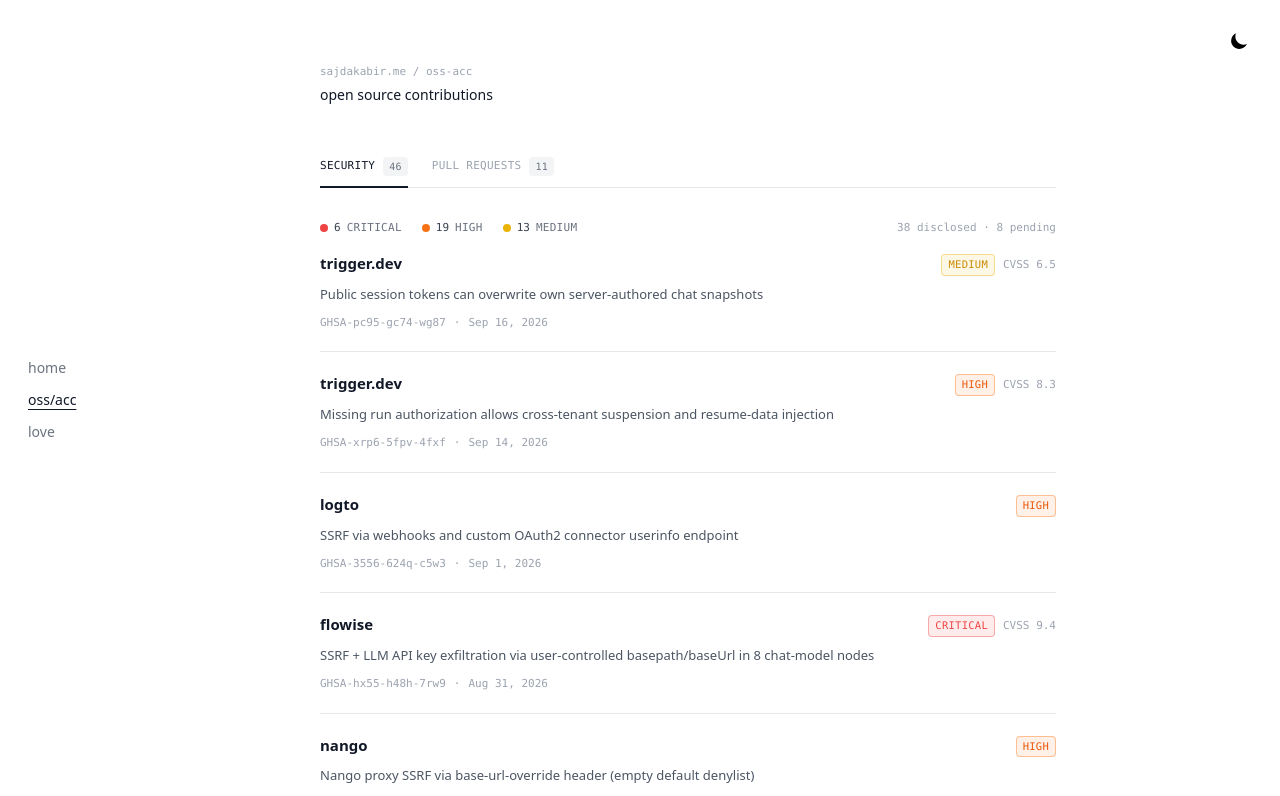
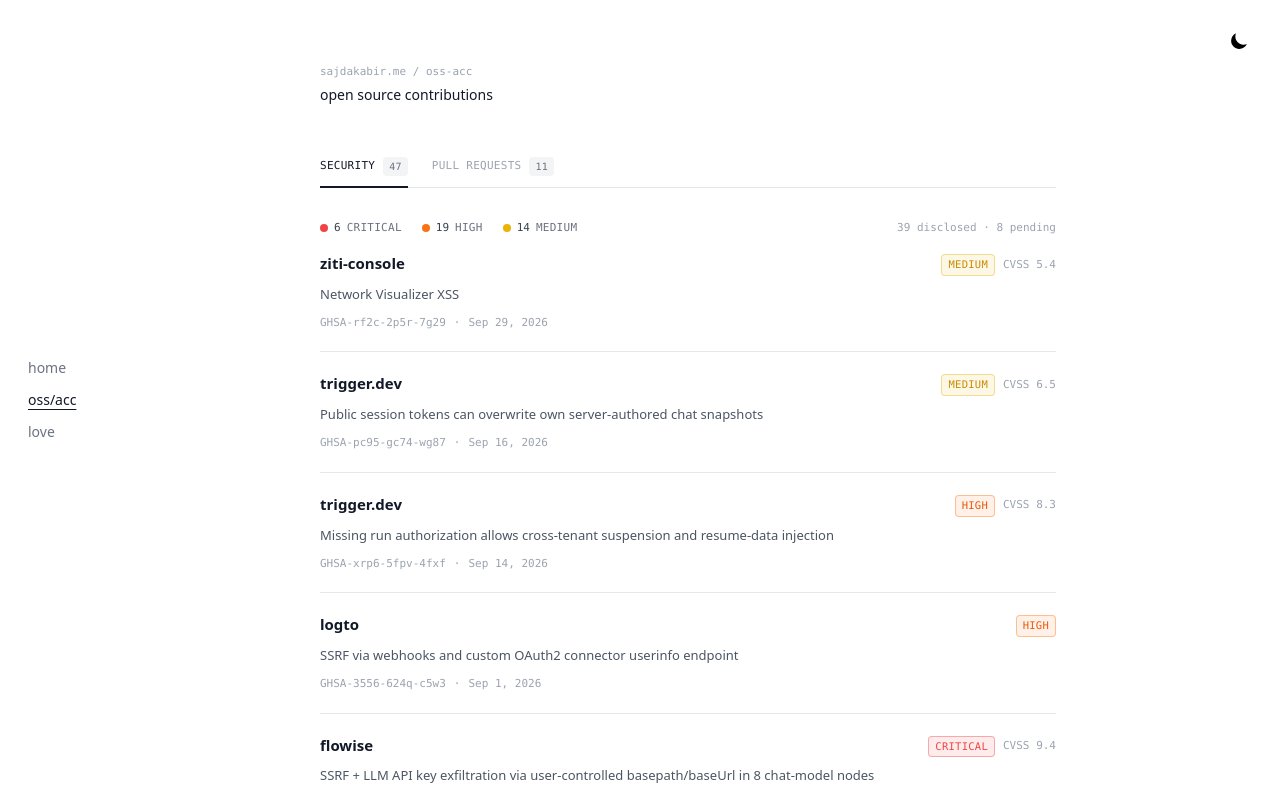
Before and after one commit to sajdakabir/saju, a Next.js app: page /oss-acc in a window 1280 px wide. Shown: the top 796 px of the page. Built offline with nearby package versions, Linux system fonts and the light colour scheme.

Commit message:
Add ziti-console security advisory GHSA-rf2c-2p5r-7g29

```diff
--- a/src/app/oss-acc/page.tsx
+++ b/src/app/oss-acc/page.tsx
@@ -116,6 +116,7 @@ type SecurityFinding = {
 
 // Coordinated disclosures reported via zerotrail — GitHub Security Advisories.
 const securityFindings: SecurityFinding[] = [
+  { id: 'GHSA-rf2c-2p5r-7g29', date: 'Sep 29, 2026', project: 'ziti-console', title: 'Network Visualizer XSS', severity: 'Medium', cvss: '5.4', href: 'https://github.com/openziti/ziti-console/security/advisories/GHSA-rf2c-2p5r-7g29', published: true },
   { id: 'GHSA-pc95-gc74-wg87', date: 'Sep 16, 2026', project: 'trigger.dev', title: 'Public session tokens can overwrite own server-authored chat snapshots', severity: 'Medium', cvss: '6.5', href: 'https://github.com/triggerdotdev/trigger.dev/security/advisories/GHSA-pc95-gc74-wg87', published: true },
   { id: 'GHSA-xrp6-5fpv-4fxf', date: 'Sep 14, 2026', project: 'trigger.dev', title: 'Missing run authorization allows cross-tenant suspension and resume-data injection', severity: 'High', cvss: '8.3', href: 'https://github.com/triggerdotdev/trigger.dev/security/advisories/GHSA-xrp6-5fpv-4fxf', published: true },
   { id: 'GHSA-3556-624q-c5w3', date: 'Sep 1, 2026', project: 'logto', title: 'SSRF via webhooks and custom OAuth2 connector userinfo endpoint', severity: 'High', cvss: '', href: 'https://github.com/logto-io/logto/security/advisories/GHSA-3556-624q-c5w3', published: true },
```
